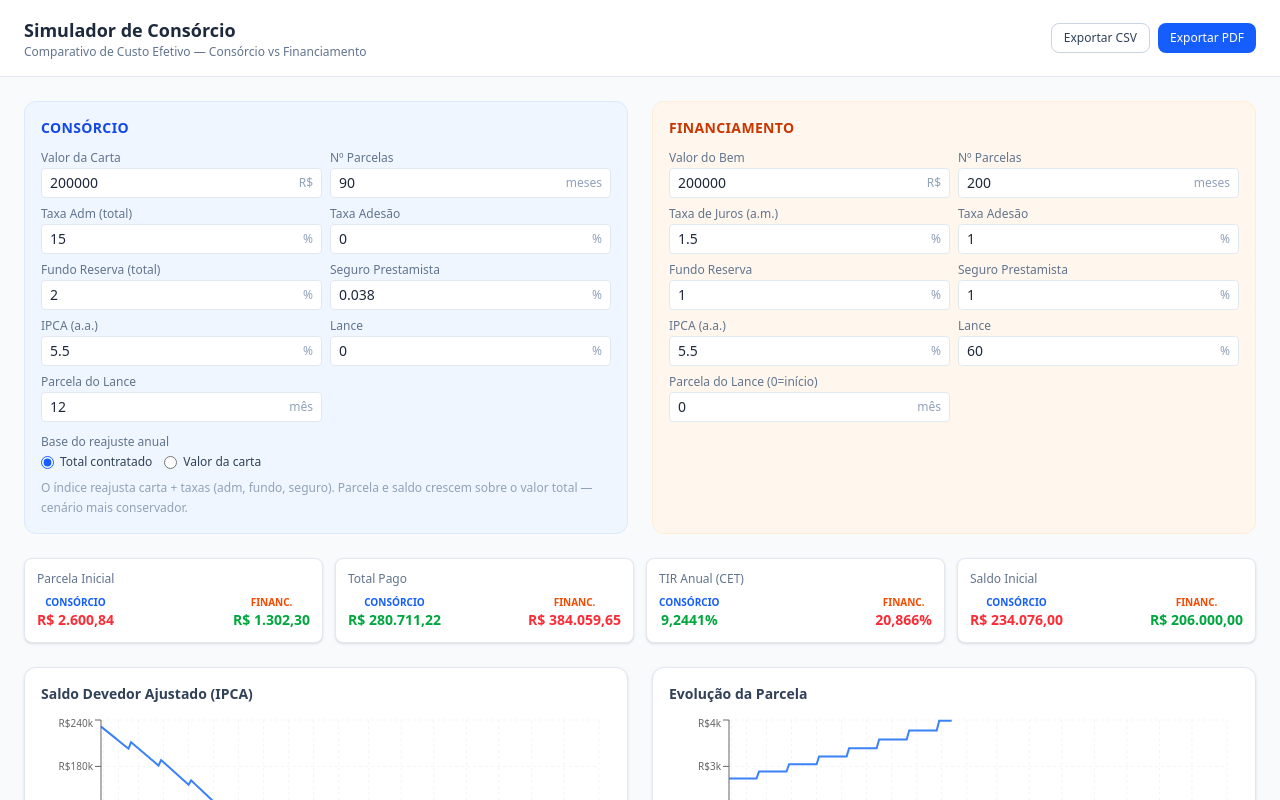
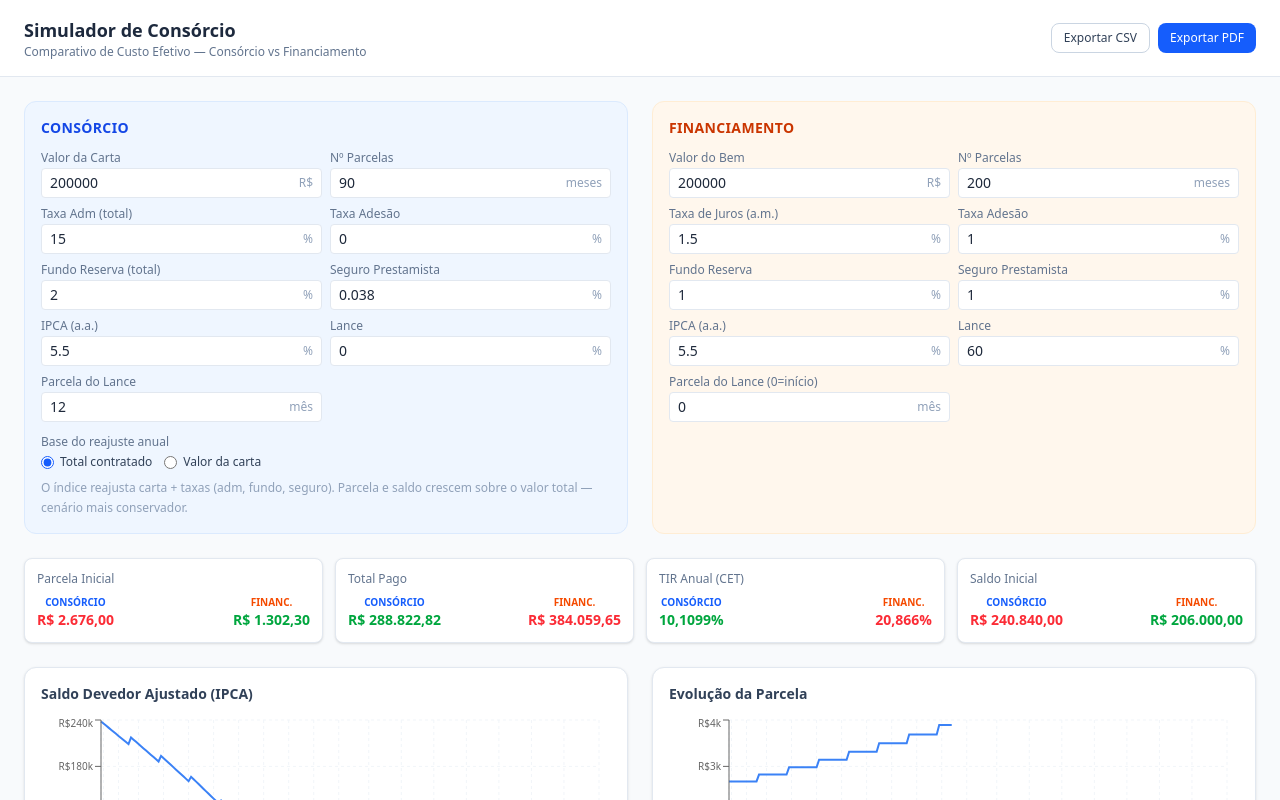
Before and after one commit to SetUp-Assessoria/cet-consorcio, a React (Vite) app: page / in a window 1280 px wide. Shown: the top 800 px of the page. Built offline with nearby package versions, Linux system fonts and the light colour scheme.

Commit message:
fix: seguro prestamista = taxa × nº de parcelas

```diff
--- a/src/domain/consorcio.ts
+++ b/src/domain/consorcio.ts
@@ -2,7 +2,7 @@ import type { ConsorcioParams, LinhaAmortizacao, ResultadoSimulacao } from './ty
 import { irr, npv } from './financeiro'
 
 export function calcularConsorcio(p: ConsorcioParams): ResultadoSimulacao {
-  const fatorCustas = p.taxaAdm + p.taxaAdesao + p.fundoReserva + p.seguro
+  const fatorCustas = p.taxaAdm + p.taxaAdesao + p.fundoReserva + p.seguro * p.parcelas
   const totalContratado = p.valorCarta * (1 + fatorCustas)
   const valorLance = totalContratado * p.lance
 
```
Also changed, not shown: 1 other file (tests, documents, lock files or other folders).
